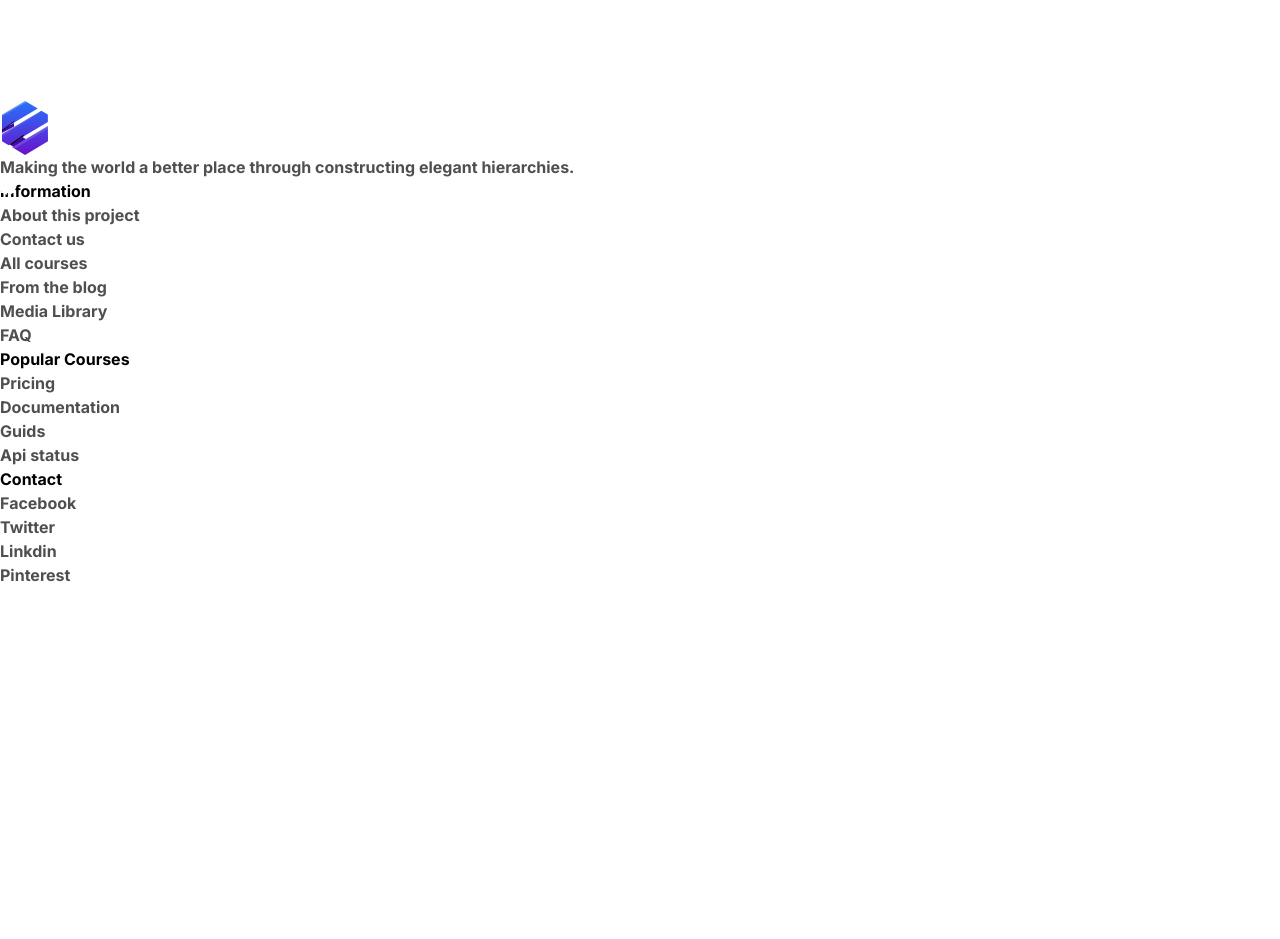
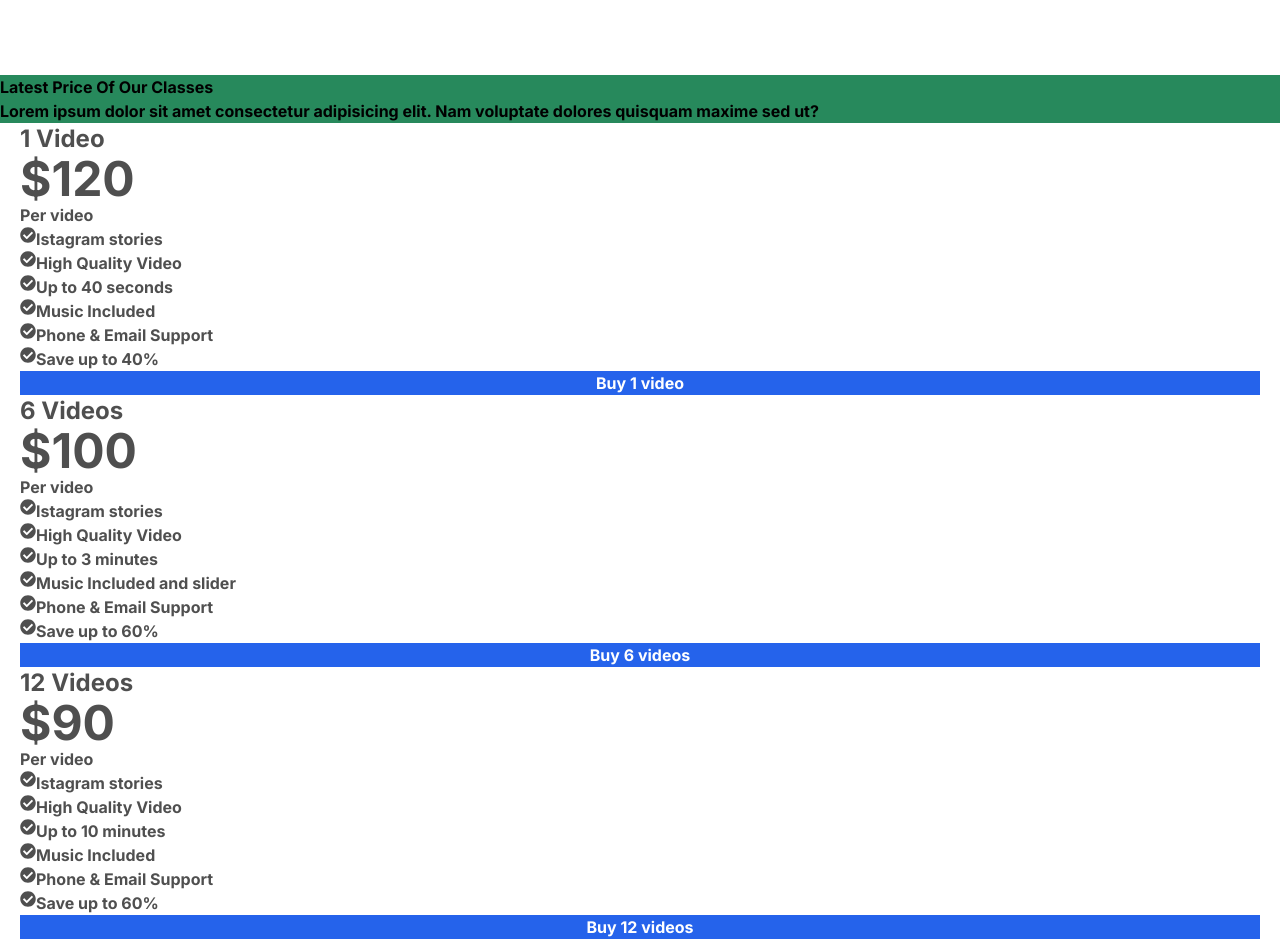
Before and after one commit to shamimhossain515419/fractos-client, a Next.js app: page / in a window 1280 px wide. Shown: the top 939 px of the page. Before the commit the page ends 800 px from the top, so only its background shows below. Built offline with nearby package versions, Linux system fonts and the light colour scheme.

Commit message:
pricing added and added link in social media in footer section

```diff
--- a/src/Components/Footer/Footer.jsx
+++ b/src/Components/Footer/Footer.jsx
@@ -4,12 +4,11 @@ import Image from "next/image";
 import logo from "../../assets/images/logo.svg";
 import {  FaFacebook, FaLinkedinIn, FaPinterestP, FaTwitter } from "react-icons/fa";
 
+
 const Footer = () => {
   return (
-    <div className="w-full bg-orange-500 py-10 rounded">
-      <h2 className="text-center font-bold text-4xl text-white">
-        this is our footer sections
-      </h2>
+    <div className="w-full primaryBg py-10 rounded">
+
 
       <div className="footer-container grid lg:grid-cols-4 md:grid-cols-2 sm:grid-cols-1 gap-4 px-2 mt-10">
         <div className="footer-item w-full ">
@@ -21,9 +20,13 @@ const Footer = () => {
           </h4>
 
           <div className="footer-icon mt-3 flex flex-row space-x-4">
+
+
             <div className="icon-box w-[40px] h-[40px] bg-blue-500  rounded relative">
               <FaFacebook className="absolute top-[10%] left-[10%] translate-x-2/4 translate-y-2/4 text-white"></FaFacebook>
             </div>
+
+
             <div className="icon-box w-[40px] h-[40px] bg-blue-500 rounded relative">
               <FaTwitter className="absolute top-[10%] left-[10%] translate-x-2/4 translate-y-2/4 text-white"></FaTwitter>
             </div>
@@ -37,7 +40,7 @@ const Footer = () => {
         </div>
         <div className="footer-item w-full">
           <div className="footer-title lg:text-left sm:text-center md:text-center">
-            <h2 className="text-3xl font-bold">Information</h2>
+            <h2 className="text-3xl font-bold textColor">Information</h2>
 
             <p className="mt-3 text-1xl font-bold textColor mb-1 cursor-pointer hover:duration-300 hover:text-red-500 hover:ms-2">
               About this project
@@ -62,7 +65,7 @@ const Footer = () => {
         </div>
         <div className="footer-item w-full">
           <div className="footer-title lg:text-left md:text-center sm:text-center">
-            <h2 className="text-3xl font-bold">Popular Courses</h2>
+            <h2 className="text-3xl font-bold textColor">Popular Courses</h2>
 
             <p className="mt-3 text-1xl font-bold textColor mb-1 cursor-pointer hover:duration-300 hover:text-red-500 hover:ms-2">
               Pricing
@@ -80,19 +83,19 @@ const Footer = () => {
         </div>
         <div className="footer-item w-full">
           <div className="footer-title lg:text-left md:text-center sm:text-center">
-            <h2 className="text-3xl font-bold">Contact</h2>
+            <h2 className="text-3xl font-bold textColor">  Contact</h2>
 
             <p className="mt-3 text-1xl font-bold textColor mb-1 cursor-pointer hover:duration-300 hover:text-red-500 hover:ms-2">
-              Facebook
+              <a href="https://github.com/Mostafiz181">Facebook</a>
             </p>
             <p className="text-1xl font-bold textColor mb-1 cursor-pointer hover:duration-300 hover:text-red-500 hover:ms-2">
-              Twitter
+              <a href="">Twitter</a>
             </p>
             <p className="text-1xl font-bold textColor mb-1 cursor-pointer hover:duration-300 hover:text-red-500 hover:ms-2">
-              Linkdin
+             <a href="">Linkdin</a>
             </p>
             <p className="text-1xl font-bold textColor mb-1 cursor-pointer hover:duration-300 hover:text-red-500 hover:ms-2">
-              Pinterest
+              <a href="">Pinterest</a>
             </p>
           </div>
         </div>
--- /dev/null
+++ b/src/Components/Pricing/Pricing.jsx
@@ -0,0 +1,111 @@
+import React from 'react';
+import "./Pricing.css"
+import { FaCheckCircle } from 'react-icons/fa';
+
+
+const Pricing = () => {
+    return (
+        <div className='py-10 primaryBg rounded'>
+            <h1 className='text-4xl font-bold text-center'>Latest Price Of Our Classes</h1>
+            <h3 className='text-1xl font-bold text-center mt-3 scroll-px-8'>Lorem ipsum dolor sit amet consectetur adipisicing elit. Nam voluptate dolores quisquam maxime sed ut?</h3>
+
+            <div className="pricing-card-container grid lg:grid-cols-3 md:grid-cols-2 sm:grid-cols-1 gap-3 px-3 mt-5  ">
+                <div className="card-item w-full py-10 bg-white rounded px-5 scale-90 hover:scale-100 duration-75">
+                    <h2 className='text-2xl font-bold text-center textColor'> 1 Video</h2>
+                    <h1 className='text-center font-bold text-5xl my-2 textColor'>$120</h1>
+                    <p className='text-center font-bold text-1xl mb-4 textColor'>Per video</p>
+                    <div className='flex flex-row space-x-2 mb-2 font-bold textColor'>
+                    <FaCheckCircle className='mt-1 text-green-500'></FaCheckCircle> <p>Istagram stories</p>
+                    </div>
+                    <div className='flex flex-row space-x-2 mb-2 font-bold textColor'>
+                    <FaCheckCircle className='mt-1 text-green-500'></FaCheckCircle> <p>High Quality Video</p>
+                    </div>
+
+                    <div className='flex flex-row space-x-2 mb-2 font-bold textColor'>
+                    <FaCheckCircle className='mt-1 text-green-500'></FaCheckCircle> <p>Up to 40 seconds</p>
+                    </div>
+
+                    <div className='flex flex-row space-x-2 mb-2 font-bold textColor'>
+                    <FaCheckCircle className='mt-1 text-green-500'></FaCheckCircle> <p>Music Included</p>
+                    </div>
+
+                    <div className='flex flex-row space-x-2 mb-2 font-bold textColor'>
+                    <FaCheckCircle className='mt-1 text-green-500'></FaCheckCircle> <p>Phone & Email Support</p>
+                    </div>
+
+                    <div className='flex flex-row space-x-2 mb-2 font-bold textColor'>
+                    <FaCheckCircle className='mt-1 text-green-500'></FaCheckCircle> <p>Save up to 40% </p>
+                    </div>
+
+                    <button className='block  py-5 bg-blue-600 text-white rounded w-full font-bold hover:bg-blue-500 delay-100 mt-4'>Buy 1 video</button>
+                </div>
+
+                <div className="card-item w-full py-10 bg-white rounded px-5 scale-90 hover:scale-100 duration-75">
+                    <h2 className='text-2xl font-bold text-center textColor'> 6 Videos</h2>
+                    <h1 className='text-center font-bold text-5xl my-2 textColor'>$100</h1>
+                    <p className='text-center font-bold text-1xl mb-4 textColor'>Per video</p>
+                    <div className='flex flex-row space-x-2 mb-2 font-bold textColor'>
+                    <FaCheckCircle className='mt-1 text-green-500'></FaCheckCircle> <p>Istagram stories</p>
+                    </div>
+                    <div className='flex flex-row space-x-2 mb-2 font-bold textColor'>
+                    <FaCheckCircle className='mt-1 text-green-500'></FaCheckCircle> <p>High Quality Video</p>
+                    </div>
+
+                    <div className='flex flex-row space-x-2 mb-2 font-bold textColor'>
+                    <FaCheckCircle className='mt-1 text-green-500'></FaCheckCircle> <p>Up to 3 minutes</p>
+                    </div>
+
+                    <div className='flex flex-row space-x-2 mb-2 font-bold textColor'>
+                    <FaCheckCircle className='mt-1 text-green-500'></FaCheckCircle> <p>Music Included and slider</p>
+                    </div>
+
+                    <div className='flex flex-row space-x-2 mb-2 font-bold textColor'>
+                    <FaCheckCircle className='mt-1 text-green-500'></FaCheckCircle> <p>Phone & Email Support</p>
+                    </div>
+
+                    <div className='flex flex-row space-x-2 mb-2 font-bold textColor'>
+                    <FaCheckCircle className='mt-1 text-green-500'></FaCheckCircle> <p>Save up to 60% </p>
+                    </div>
+
+                    <button className='block  py-5 bg-blue-600 text-white rounded w-full font-bold hover:bg-blue-500 delay-100 mt-4'>Buy 6 videos</button>
+                </div>
+
+
+
+                <div className="card-item w-full py-10 bg-white rounded px-5 scale-90 hover:scale-100 duration-75">
+                    <h2 className='text-2xl font-bold text-center textColor'> 12 Videos</h2>
+                    <h1 className='text-center font-bold text-5xl my-2 textColor'>$90</h1>
+                    <p className='text-center font-bold text-1xl mb-4 textColor'>Per video</p>
+                    <div className='flex flex-row space-x-2 mb-2 font-bold textColor'>
+                    <FaCheckCircle className='mt-1 text-green-500'></FaCheckCircle> <p>Istagram stories</p>
+                    </div>
+                    <div className='flex flex-row space-x-2 mb-2 font-bold textColor'>
+                    <FaCheckCircle className='mt-1 text-green-500'></FaCheckCircle> <p>High Quality Video</p>
+                    </div>
+
+                    <div className='flex flex-row space-x-2 mb-2 font-bold textColor'>
+                    <FaCheckCircle className='mt-1 text-green-500'></FaCheckCircle> <p>Up to 10 minutes</p>
+                    </div>
+
+                    <div className='flex flex-row space-x-2 mb-2 font-bold textColor'>
+                    <FaCheckCircle className='mt-1 text-green-500'></FaCheckCircle> <p>Music Included</p>
+                    </div>
+
+                    <div className='flex flex-row space-x-2 mb-2 font-bold textColor'>
+                    <FaCheckCircle className='mt-1 text-green-500'></FaCheckCircle> <p>Phone & Email Support</p>
+                    </div>
+
+                    <div className='flex flex-row space-x-2 mb-2 font-bold textColor'>
+                    <FaCheckCircle className='mt-1 text-green-500'></FaCheckCircle> <p>Save up to 60% </p>
+                    </div>
+
+                    <button className='block  py-5 bg-blue-600 text-white rounded w-full font-bold hover:bg-blue-500 delay-100 mt-4'>Buy 12 videos</button>
+                </div>
+
+            </div>
+
+        </div>
+    );
+};
+
+export default Pricing;
--- a/src/app/page.js
+++ b/src/app/page.js
@@ -1,11 +1,13 @@
 import Container from "@/Components/Container/Container";
 import Footer from "@/Components/Footer/Footer";
+import Pricing from "@/Components/Pricing/Pricing";
 
 
 export default function Home() {
   return (
     <div>
       <Container>
+        <Pricing></Pricing>
         <Footer></Footer>
 
 
```
Also changed, not shown: src/Components/Pricing/Pricing.css (added).
